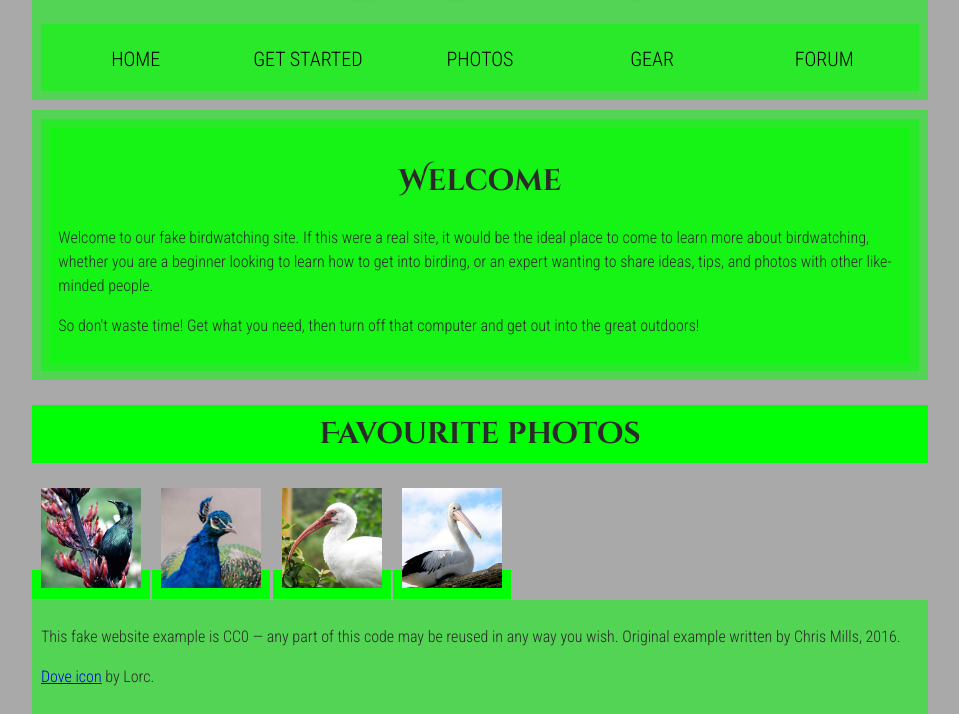
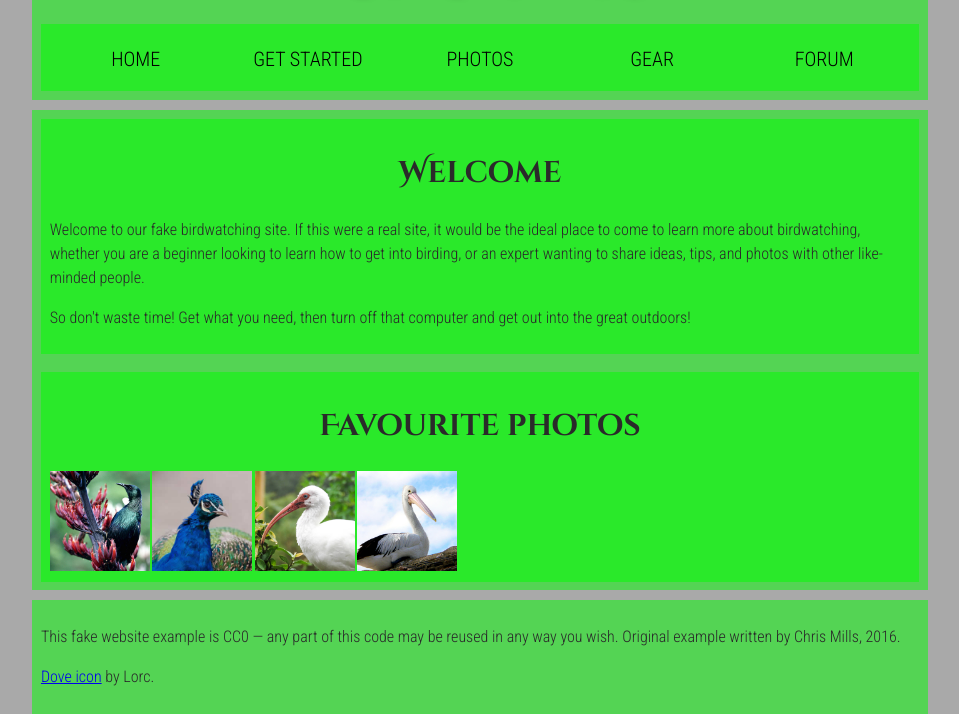
Before and after one commit to krivonne/krivonne.github.io, a plain HTML site: page assign1/part2/index.html in a window 1280 px wide. Shown: the part 93-807 px from the top of the page, without its empty margins (160-1119 px from the left). Drawn offline with Linux system fonts and the light colour scheme.

Commit message:
Update index.html
Testing different tags to place the photos and favourite photos section in the correct spot

```diff
--- a/assign1/part2/index.html
+++ b/assign1/part2/index.html
@@ -37,18 +37,18 @@ Structuring a Page of Content
     </nav>
     </header>
 
-      <main><article><section><h2>Welcome</h2>
+      <main><article><h2>Welcome</h2>
 
       <p>Welcome to our fake birdwatching site. If this were a real site, it would be the ideal place to come to learn more about birdwatching, whether you are a beginner looking to learn how to get into birding, or an expert wanting to share ideas, tips, and photos with other like-minded people.</p>
 
-      <p>So don't waste time! Get what you need, then turn off that computer and get out into the great outdoors!</p></section></article></main>
+      <p>So don't waste time! Get what you need, then turn off that computer and get out into the great outdoors!</p></article></main>
 
-      <h2>Favourite photos</h2>
-
+      <main><article><h2>Favourite photos</h2>
       <a href="favorite-1.jpg"><img src="./images/favorite-1.jpg" alt="Small black bird, black claws, long black slender beak, links to larger version of the image" width="100" height="100"></a>
       <a href="favorite-2.jpg"><img src="./images/favorite-2_th.jpg" alt="Top half of a pretty bird with bright blue plumage on neck, light colored beak, blue headdress, links to larger version of the image" width="100" height="100"></a>
       <a href="favorite-3.jpg"><img src="./images/favorite-3.jpg" alt="Top half of a large bird with white plumage, very long curved narrow light colored break, links to larger version of the image" width="100" height="100"></a>
       <a href="favorite-4.jpg"><img src="./images/favorite-4.jpg" alt="Large bird, mostly white plumage with black plumage on back and rear, long straight white beak, links to larger version of the image" width="100" height="100"></a>
+      </article></main>
 
         <footer>
       <p>This fake website example is CC0 — any part of this code may be reused in any way you wish. Original example written by Chris Mills, 2016.</p>
```
